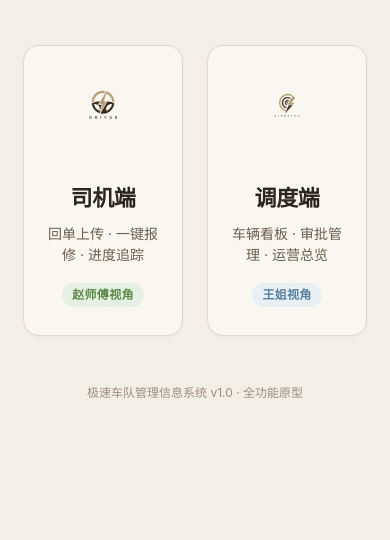
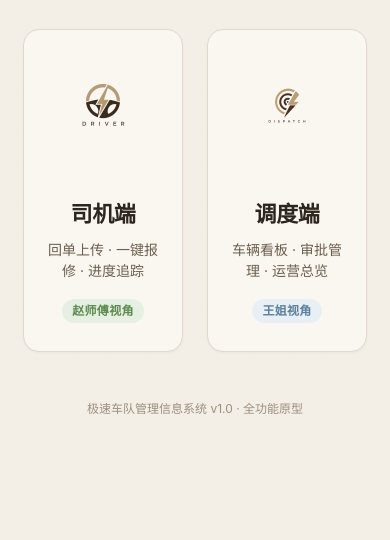
Before and after one commit to Aimuyoufaze/FlashFleet_New, a website: page public/index.html in a window 390 px wide. Shown: the part 304-844 px from the top of the page. Drawn offline with Linux system fonts and the light colour scheme.

Commit message:
Enlarge role card logos to 120px

```diff
--- a/public/css/fleet.css
+++ b/public/css/fleet.css
@@ -52,7 +52,7 @@ body::before {
   .stat-row { grid-template-columns: repeat(2, 1fr); }
   .role-card { width: 160px; padding: 28px 20px; }
   .role-card .icon { font-size: 40px; }
-  .role-card .icon-img { width: 64px; height: 64px; }
+  .role-card .icon-img { width: 96px; height: 96px; }
   .landing h1 { font-size: 28px; }
 }
 
@@ -222,7 +222,7 @@ h3 { font-size: 16px; font-weight: 600; }
   box-shadow: 0 16px 40px rgba(0,0,0,.08);
 }
 .role-card .icon { font-size: 56px; margin-bottom: 20px; }
-.role-card .icon-img { width: 80px; height: 80px; object-fit: contain; margin-bottom: 8px; }
+.role-card .icon-img { width: 120px; height: 120px; object-fit: contain; margin-bottom: 8px; }
 .role-card h2 { font-size: 22px; margin-bottom: 8px; }
 .role-card p { font-size: 14px; color: var(--text-secondary); }
 .role-card.driver:hover { border-color: var(--green); box-shadow: 0 16px 40px rgba(93, 138, 78, 0.12); }
@@ -392,7 +392,7 @@ h3 { font-size: 16px; font-weight: 600; }
   .stat-row { grid-template-columns: repeat(2, 1fr); }
   .role-card { width: 160px; padding: 28px 20px; }
   .role-card .icon { font-size: 40px; }
-  .role-card .icon-img { width: 64px; height: 64px; }
+  .role-card .icon-img { width: 96px; height: 96px; }
   .landing h1 { font-size: 28px; }
 }
 
```
Also changed, not shown: index.html (+1 -1 lines).
